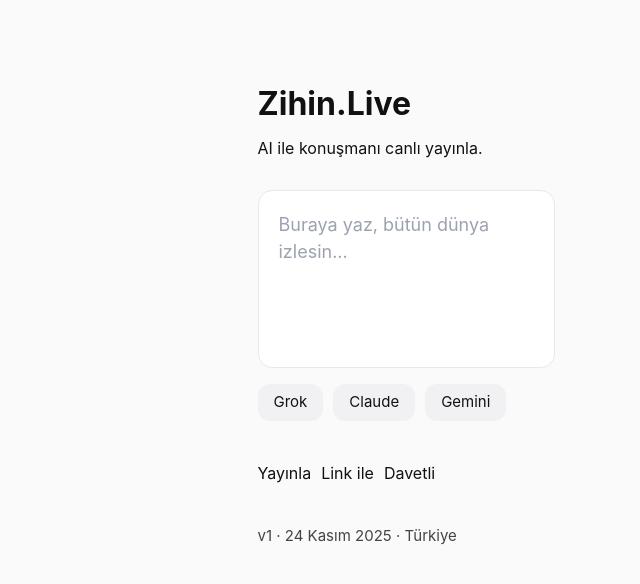
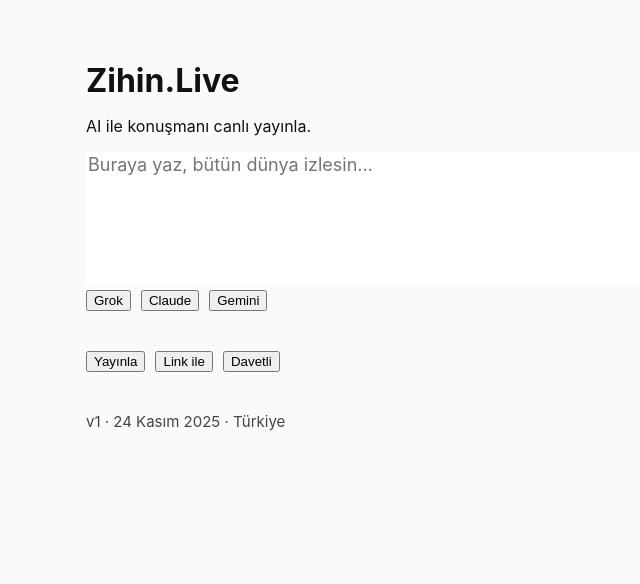
Before and after one commit to bayerkan80-ux/zihin-live, a Next.js app: page / in a window 1280 px wide. Shown: the top 584 px of the page, without its empty margins (234-874 px from the left). Built offline with nearby package versions, Linux system fonts and the light colour scheme.

Commit message:
Update layout.js

```diff
--- a/app/layout.js
+++ b/app/layout.js
@@ -1,19 +1,12 @@
-import "../styles/globals.css";
-import "../styles/layout.css";
-
 export const metadata = {
   title: "Zihin.Live",
-  description: "AI ile güçlendirilmiş bilinç deneyimi.",
+  description: "AI ile konuşmanı canlı yayınla.",
 };
 
 export default function RootLayout({ children }) {
   return (
     <html lang="tr">
-      <body>
-        <main className="main-container">
-          {children}
-        </main>
-      </body>
+      <body>{children}</body>
     </html>
   );
 }
```
